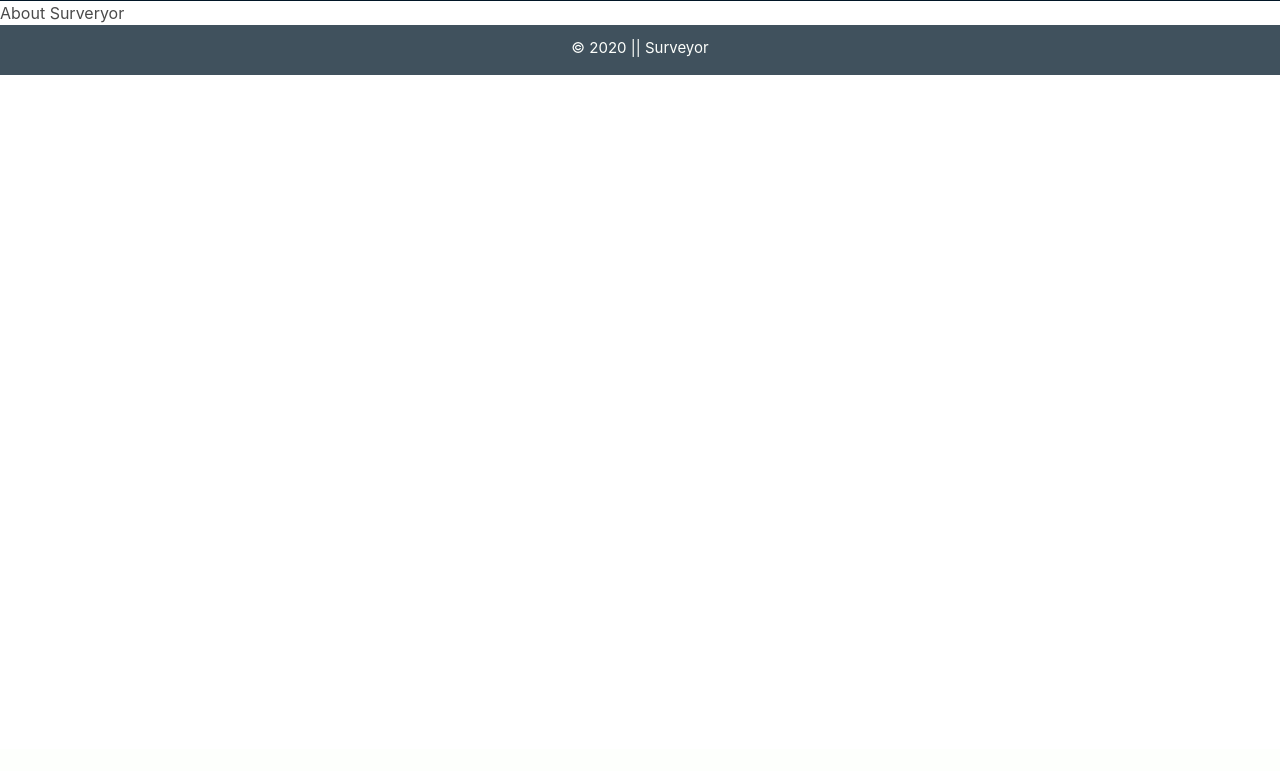
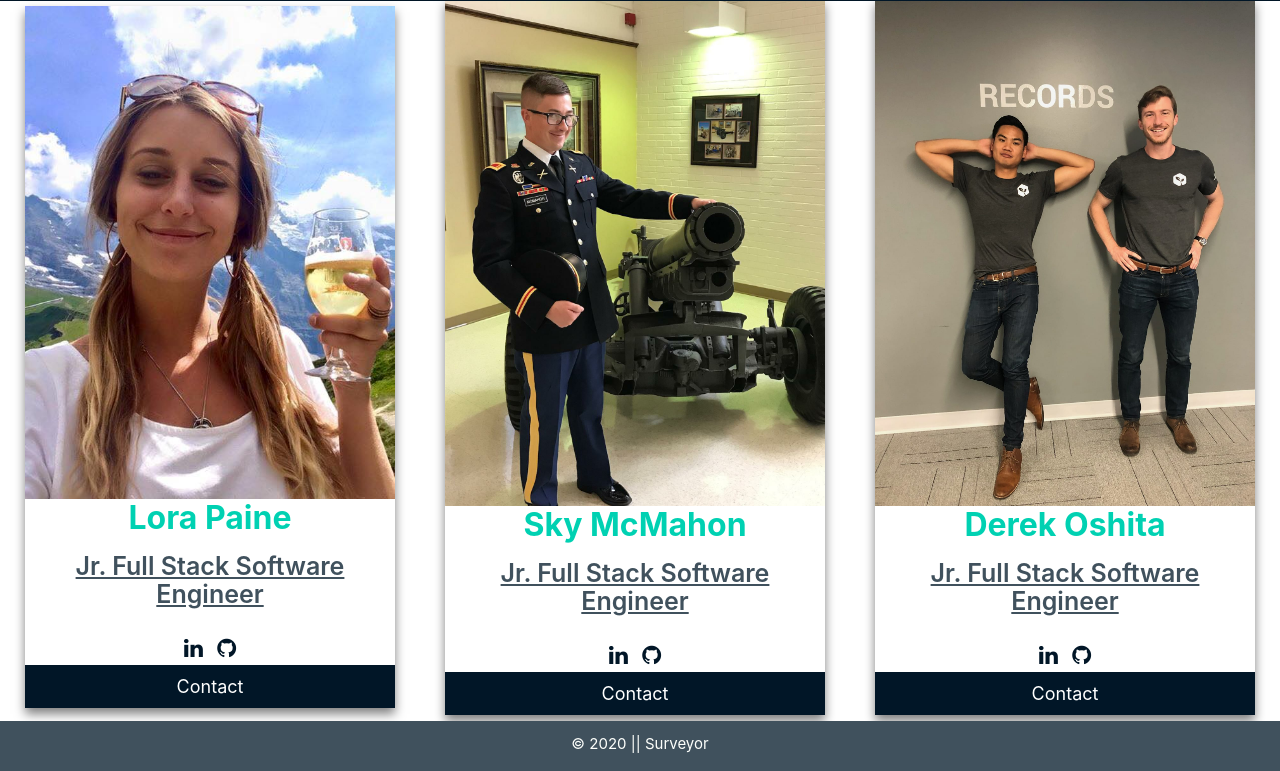
Before and after one commit to desertlp/wayfarer, a Django app: page /about/ in a window 1280 px wide. Shown: the part 51-822 px from the top of the page. Before the commit the page ends 126 px from the top, so only its background shows below. Run offline with Django 3.2, Linux system fonts and the light colour scheme; some libraries are stand-ins or nearby versions.

Commit message:
About page

```diff
--- a/main_app/static/styles/style.css
+++ b/main_app/static/styles/style.css
@@ -529,6 +529,64 @@ a:hover {
     text-decoration: none;
 }
 
+/**********************************************************************************************************
+ABOUT
+*/
+
+.about-card-container{
+    width: 100vw;
+    height: 90vh;
+    align-items: center;
+    display: flex;
+    justify-content: center;
+}
+
+.about-card {
+    box-shadow: 0 6px 10px 0 rgba(0, 0, 0, 0.5);
+    max-width: 380px;
+    min-width: 250px;
+    margin: 3vh 25px 4vh ;
+    text-align: center;
+    background-size: cover;
+  }
+
+.title {
+    font-size: 25px;
+    text-decoration: underline;
+    padding-top: 15px;
+    color: #40515D;
+}
+
+p button {
+    border: none;
+    outline: 0;
+    display: inline-block;
+    padding: 8px;
+    color: white;
+    background-color: #011627;
+    text-align: center;
+    cursor: pointer;
+    width: 100%;
+    font-size: 18px;
+}
+
+.about-card a {
+    text-decoration: none;
+    font-size: 22px;
+    color: black;
+}
+
+button:hover, a:hover {
+    opacity: 0.7;
+}
+
+.about-icon{
+    color: #011627;
+    padding-left: 5px;
+    padding-right: 5px;
+}
+
+
 
 /**********************************************************************************************************
 MEDIA QUERY
--- a/main_app/templates/about.html
+++ b/main_app/templates/about.html
@@ -2,8 +2,52 @@
 
 {% block content %}
 
-<p class="about-page-header">About Surveryor</p>
+{% load static %}
 
-<div class="about-page-content-container"></div>
+<div class="about-page-content-container">
+    <div class="about-card-container">
+
+        <div class="about-card derek">
+            <img src="{% static 'images/lora.jpg' %}" alt="Derek" style="width:100%">
+            <h5 class="profile-h5">Lora Paine</h5>
+            <p class="title">Jr. Full Stack Software Engineer</p>
+            <a href="https://www.linkedin.com/in/lorapaine/"><i class="fa fa-linkedin about-icon"></i></a>
+            <a href="https://github.com/desertlp"><i class="fa fa-github about-icon" aria-hidden="true"></i></a>
+            <a href="https://www.chuckecheese.com/">
+                <p>
+                    <button>Contact</button>
+                </p>
+            </a>
+        </div>
+
+
+        <div class="about-card sky">
+            <img src="{% static 'images/sky.jpg' %}" alt="Sky" style="width:100%" >
+            <h5 class="profile-h5">Sky McMahon</h5>
+            <p class="title">Jr. Full Stack Software Engineer</p>
+            <a href="https://www.linkedin.com/in/sky-mcmahon/"><i class="fa fa-linkedin about-icon"></i></a>
+            <a href="https://github.com/skymcmahon"><i class="fa fa-github about-icon" aria-hidden="true"></i></a>
+            <a href="https://www.dominos.com/en/">
+                <p>
+                    <button>Contact</button>
+                </p>
+            </a>
+        </div>
+
+        <div class="about-card derek">
+            <img src="{% static 'images/derek.jpg' %}" alt="Derek" style="width:100%">
+            <h5 class="profile-h5">Derek Oshita</h5>
+            <p class="title">Jr. Full Stack Software Engineer</p>
+            <a href="https://www.linkedin.com/in/doshita/"><i class="fa fa-linkedin about-icon"></i></a>
+            <a href="https://git.generalassemb.ly/derek-oshita"><i class="fa fa-github about-icon" aria-hidden="true"></i></a>
+            <a href="https://derek-oshita.github.io/">
+                <p>
+                    <button>Contact</button>
+                </p>
+            </a>
+        </div>
+
+    </div>
+</div>
 
 {% endblock %}
--- a/main_app/templates/base.html
+++ b/main_app/templates/base.html
@@ -19,6 +19,7 @@
   <script src="https://stackpath.bootstrapcdn.com/bootstrap/4.5.1/js/bootstrap.min.js" integrity="sha384-XEerZL0cuoUbHE4nZReLT7nx9gQrQreJekYhJD9WNWhH8nEW+0c5qq7aIo2Wl30J" crossorigin="anonymous"></script>
   <!-- Animate.style CDN -->
   <link rel="stylesheet" href="https://cdnjs.cloudflare.com/ajax/libs/animate.css/4.0.0/animate.min.css" />
+  <link rel="stylesheet" href="https://cdnjs.cloudflare.com/ajax/libs/font-awesome/4.7.0/css/font-awesome.min.css">
   <!-- Bulma CDN for Forms -->
   <link rel="stylesheet" href="https://cdn.jsdelivr.net/npm/bulma@0.9.0/css/bulma.min.css">
   <!-- Main CSS -->
```
Also changed, not shown: main_app/static/images/derek.jpg (added), main_app/static/images/lora.jpg (added), main_app/static/images/sky.jpg (added).
